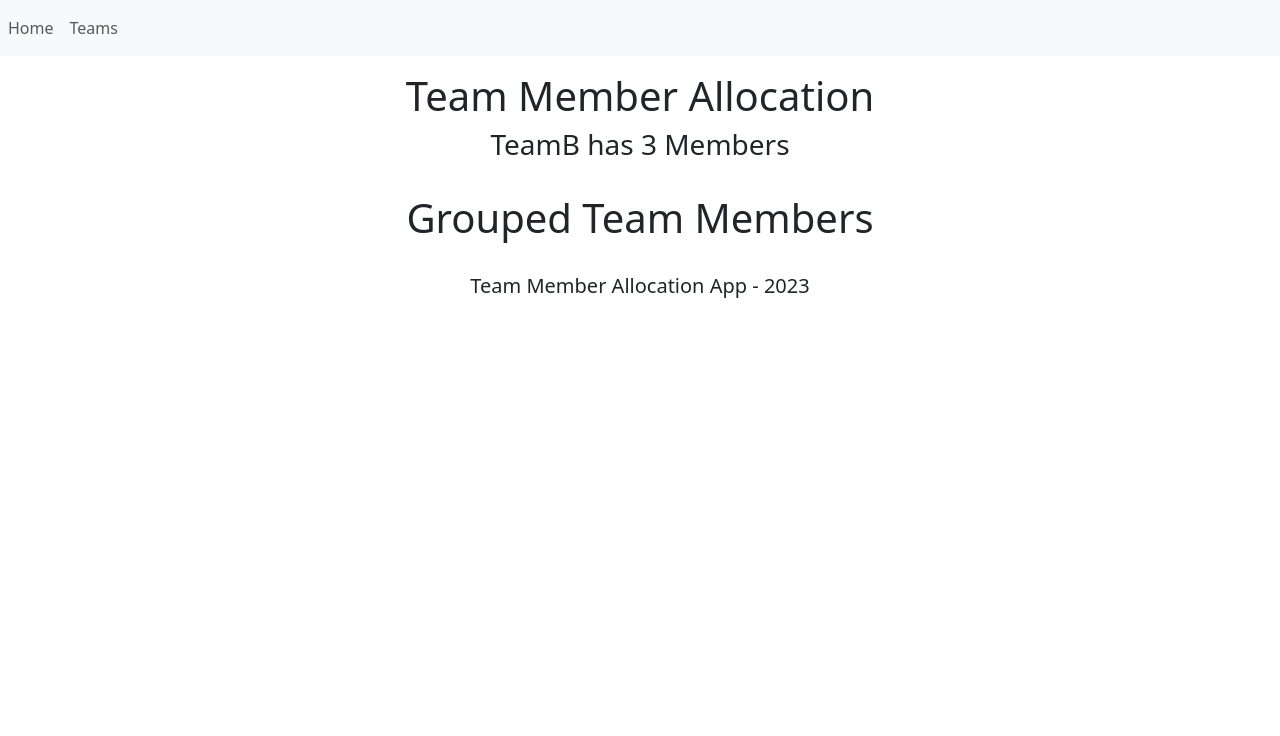
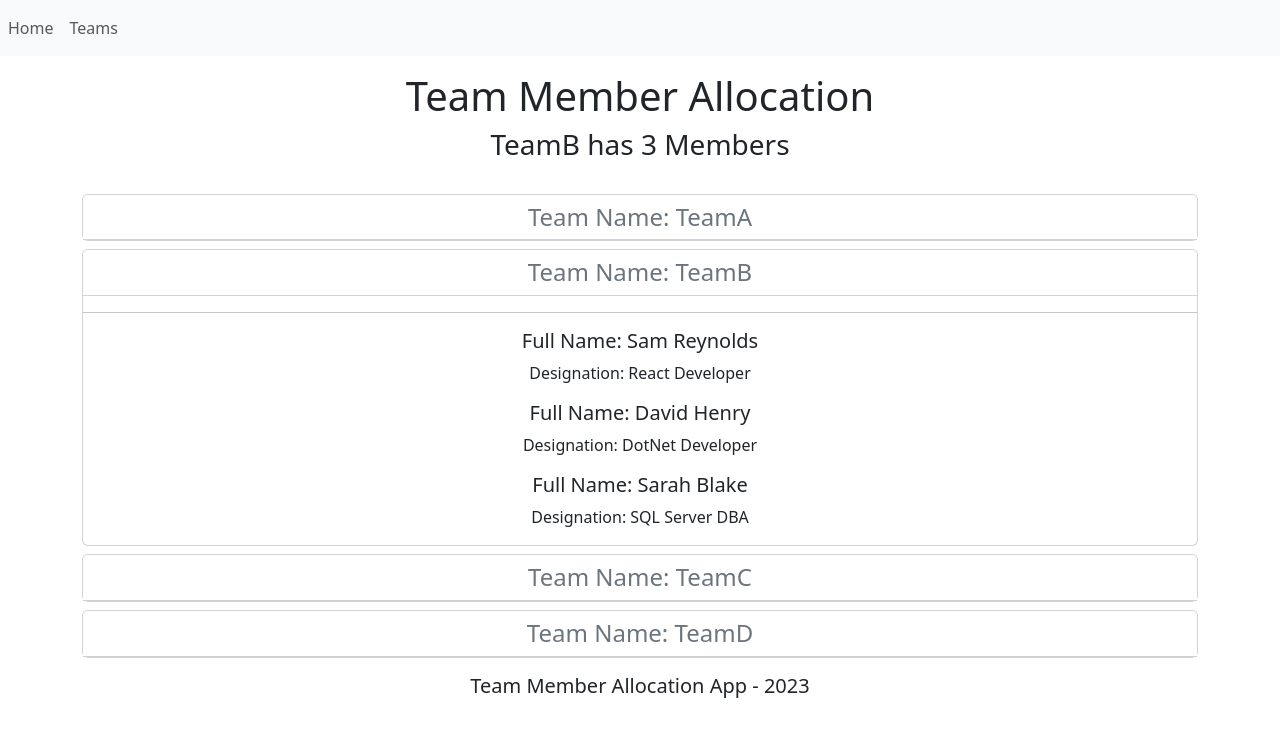
Before and after one commit to DenysChavez/Team-Manager-App, a React (Vite) app in the folder team-manager-app/: page /GroupedTeamMembers in a window 1280 px wide. Shown: the top 736 px of the page. Built offline with nearby package versions, Linux system fonts and the light colour scheme.

Commit message:
add groupedTeam component

```diff
--- a/team-manager-app/src/App.jsx
+++ b/team-manager-app/src/App.jsx
@@ -134,7 +134,7 @@ function App() {
             element={ <Employees employees={employees} selectedTeam={selectedTeam} handleEmployeeCardClick={handleEmployeeCardClick} handleTeamSelectionChange={handleTeamSelectionChange} />}>
           </Route>
 
-          <Route path='/GroupedTeamMembers' element={<GroupedTeamMembers/>}>
+          <Route path='/GroupedTeamMembers' element={<GroupedTeamMembers employees={employees} selectedTeam={selectedTeam} setTeam={setTeam}/>}>
           </Route>
 
           <Route path='*' element={<NotFound />}>
--- a/team-manager-app/src/GroupedTeamMembers.jsx
+++ b/team-manager-app/src/GroupedTeamMembers.jsx
@@ -1,11 +1,71 @@
-const GroupedTeamMembers = ({selectedTeam, teamMemberCount}) => {
+import { useState } from "react";
+
+
+
+const GroupedTeamMembers = ({ employees, selectedTeam, setTeam }) => {
+
+    const [groupedEmployees, setGroupedData] = useState(groupTeamMembers());
+
+    function groupTeamMembers() {
+
+        let teams = [];
+
+        let teamAMembers = employees.filter((employee) => employee.teamName === 'TeamA');
+        let teamA = { team: 'TeamA', members: teamAMembers, collapsed: selectedTeam === 'TeamA' ? false : true }
+        teams.push(teamA)
+
+        let teamBMembers = employees.filter((employee) => employee.teamName === 'TeamB');
+        let teamB = { team: 'TeamB', members: teamBMembers, collapsed: selectedTeam === 'TeamB' ? false : true }
+        teams.push(teamB)
+
+        let teamCMembers = employees.filter((employee) => employee.teamName === 'TeamC');
+        let teamC = { team: 'TeamC', members: teamCMembers, collapsed: selectedTeam === 'TeamC' ? false : true }
+        teams.push(teamC)
+
+        let teamDMembers = employees.filter((employee) => employee.teamName === 'TeamD');
+        let teamD = { team: 'TeamD', members: teamDMembers, collapsed: selectedTeam === 'TeamD' ? false : true }
+        teams.push(teamD)
+
+        return teams;
+    }
+
+
+
+    function handleTeamClick(event) {
+        let transformedGroupData = groupedEmployees.map((groupedData) => groupedData.team === event.currentTarget.id ? { ...groupedData, collapsed: !groupedData.collapsed } : groupedData);
+
+        setGroupedData(transformedGroupData);
+        setTeam(event.currentTarget.id)
+    }
+
     return (
         <main className="container">
-            <div className="row justify-content-center mt-3 mb-4">
-                <div className="col-8">
-                    <h1>Grouped Team Members</h1>
-                </div>
-            </div>
+            {
+                groupedEmployees.map((item) => {
+                    return (
+                        <div key={item.id} className="card mt-2" style={{ cursor: "pointer" }}>
+                            <h4 id={item.team} className="card-header text-secondary bg-white" onClick={handleTeamClick}>
+                                Team Name: {item.team}
+                            </h4>
+                            <div id={"collapse_" + item.team} className={item.collapsed === true ? "collapse" : ""}>
+                                <hr />
+                                {
+                                    item.members.map(member => {
+                                        return (
+                                            <div className="mt-2">
+                                                <h5 className="card-title mt-2">
+                                                    <span className="text-dark">Full Name: {member.fullName}</span>
+                                                </h5>
+                                                <p>Designation: {member.designation}</p>
+                                            </div>
+                                        );
+                                    })
+                                }
+                            </div>
+                        </div>
+                    )
+                })
+            }
         </main>
     )
 }
```
